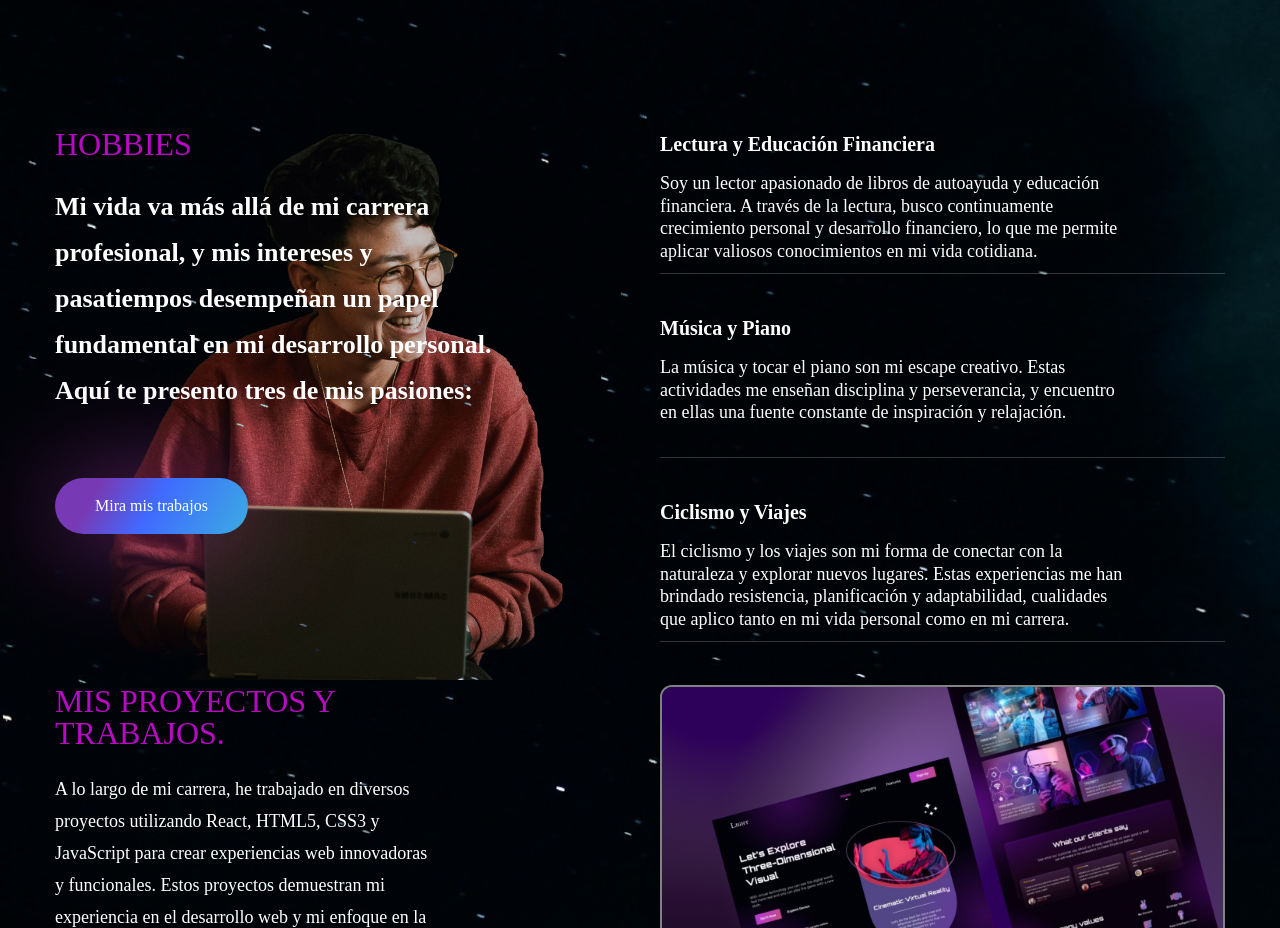
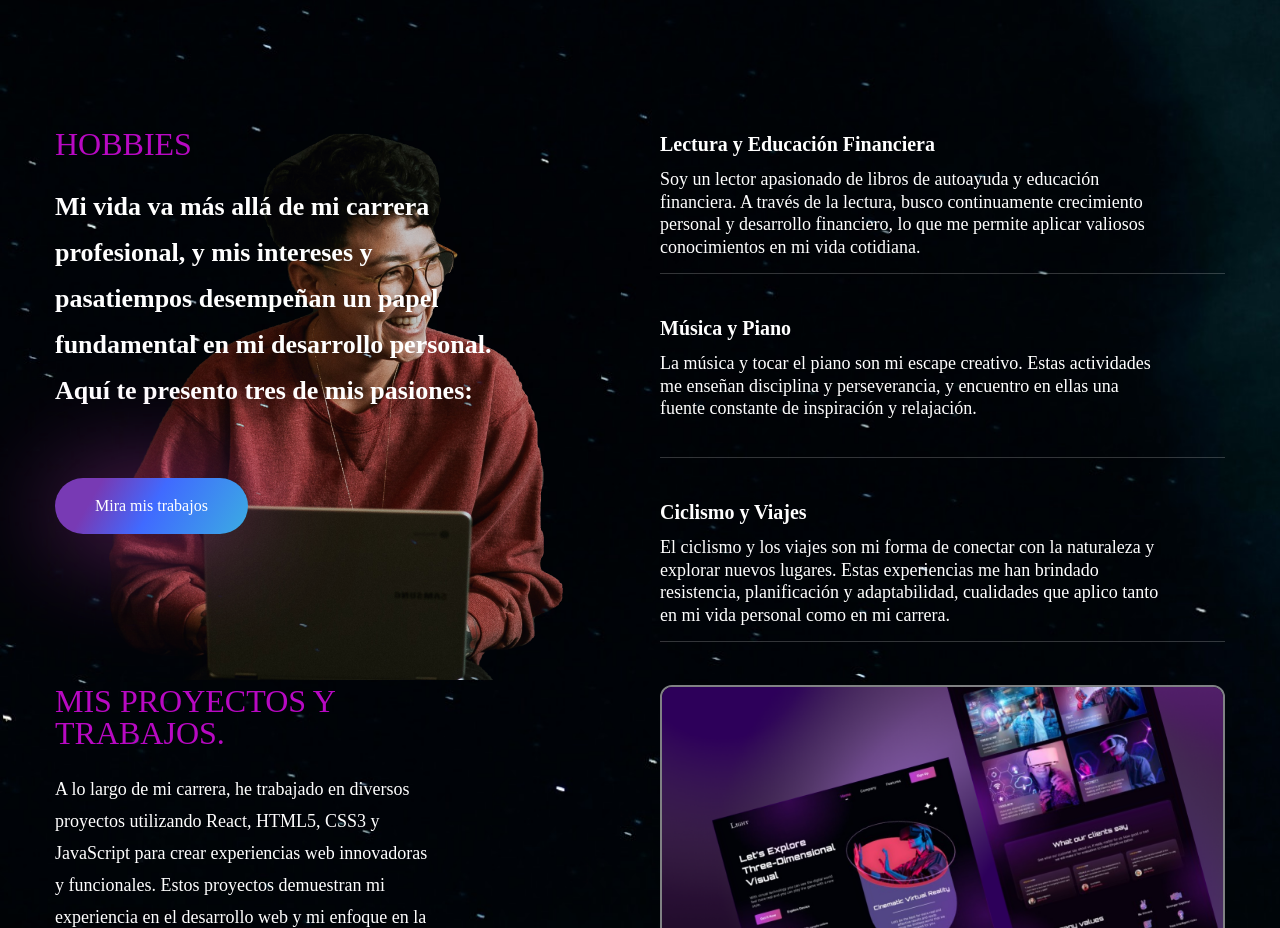
Before and after one commit to CarlosEmartinezC/my_portafolio, a React (Create React App) app: page / in a window 1280 px wide. Shown: the part 1544-2472 px from the top of the page. Built offline with nearby package versions, Linux system fonts and the light colour scheme.

Commit message:
intento2

```diff
--- a/src/components/Services.jsx
+++ b/src/components/Services.jsx
@@ -40,9 +40,9 @@ const Services = () => {
               const{name, description, link} = service;
                return (
               <div className='border-b border-white/20 h-[146px] mb-[38px] flex' key={index}>
-                <div className='max-w-[476px]'>
-                <h4 className='text-[20px] tracking.wider font-primary font-semibold mb-3'>{name}</h4>
-                <p className='font-secondary leading-tight mb-[38px]'>{description}</p>
+                <div className='max-w-[500px]'>
+                <h4 className='text-[20px] tracking.wider font-primary font-semibold mb-2'>{name}</h4>
+                <p className='font-secondary leading-tight mb-3'>{description}</p>
                 </div>
                 </div>
               );
```
